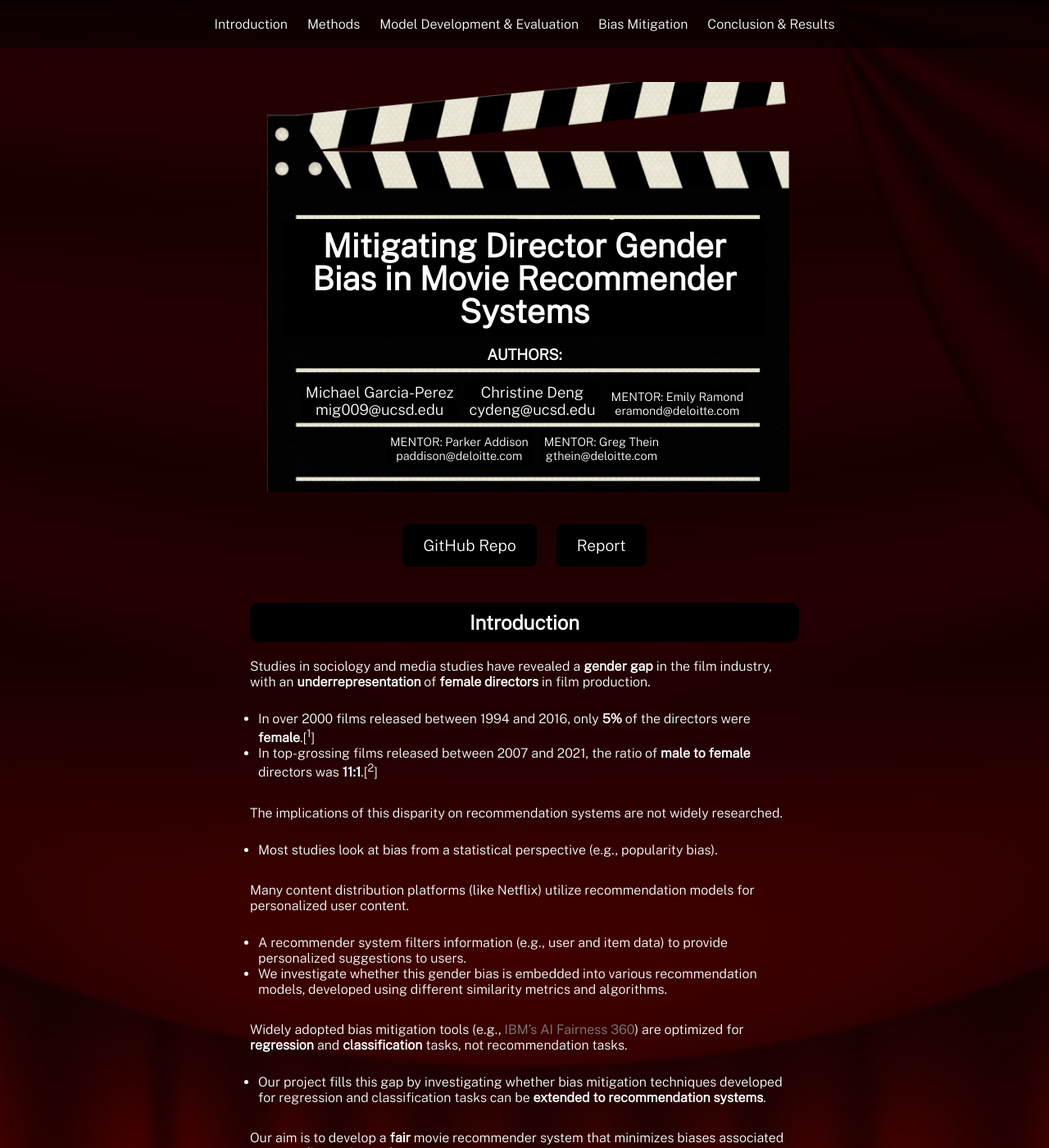
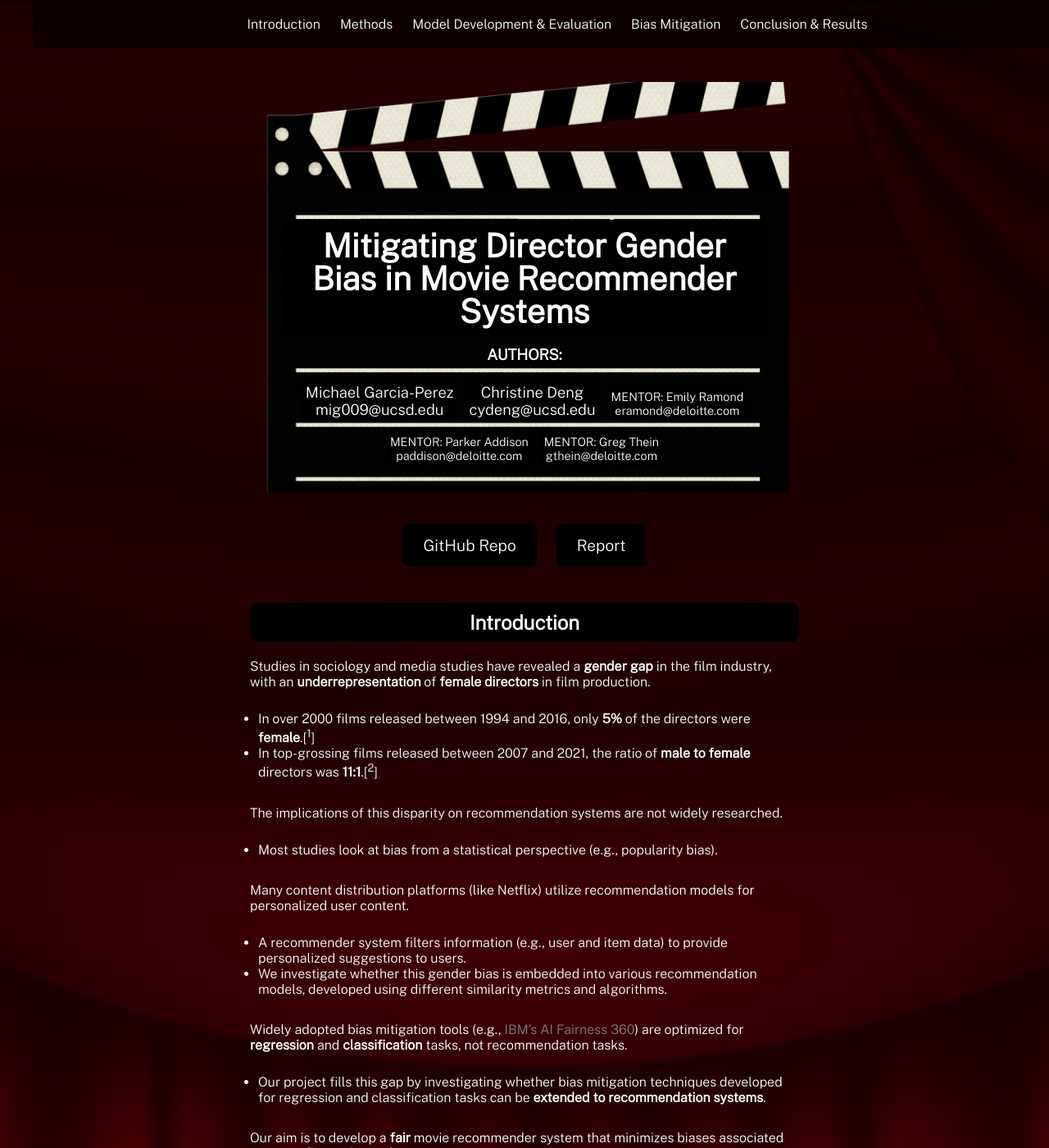
Before and after one commit to michael-garciaperez/DSC180A-Methodology-5, a Jekyll site: the page built from index.md, in a window 1280 px wide and 1400 px high. Shown: the whole window at 82% size. Built offline with Jekyll 4.4.1, drawn with Linux system fonts in a browser that asks for light colours.

Commit message:
Update style.scss

```diff
--- a/assets/css/style.scss
+++ b/assets/css/style.scss
@@ -10,6 +10,9 @@ body {
   font-family: 'Public Sans', sans-serif;
   color: white;
   margin: 0;
+  max-width: 1200px; /* Adjust the value as needed */
+  margin-left: auto;
+  margin-right: auto;
 }
 
 div.shell {
```
